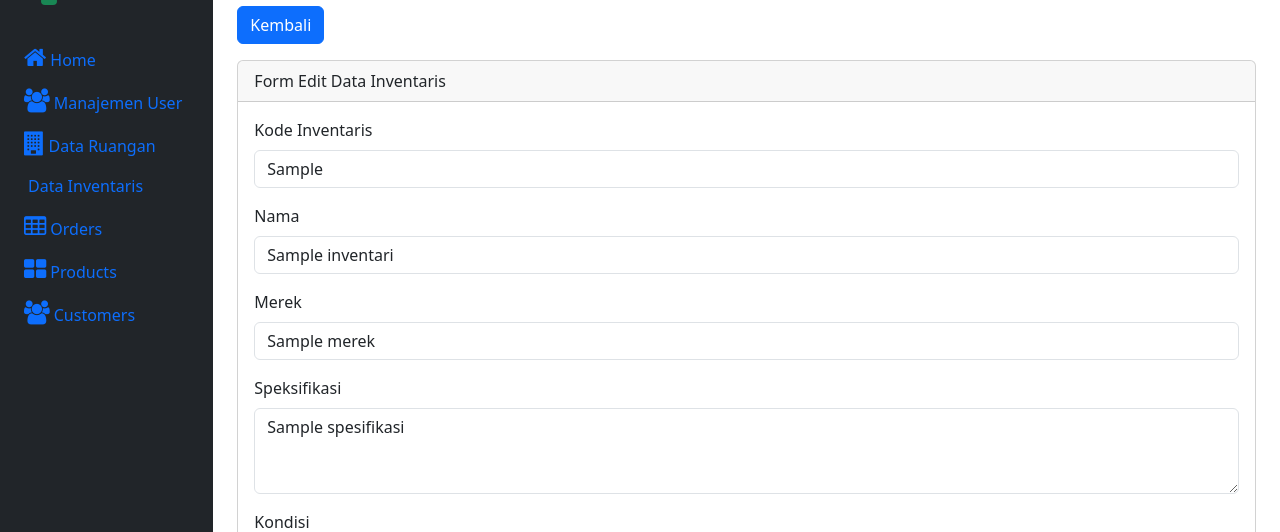
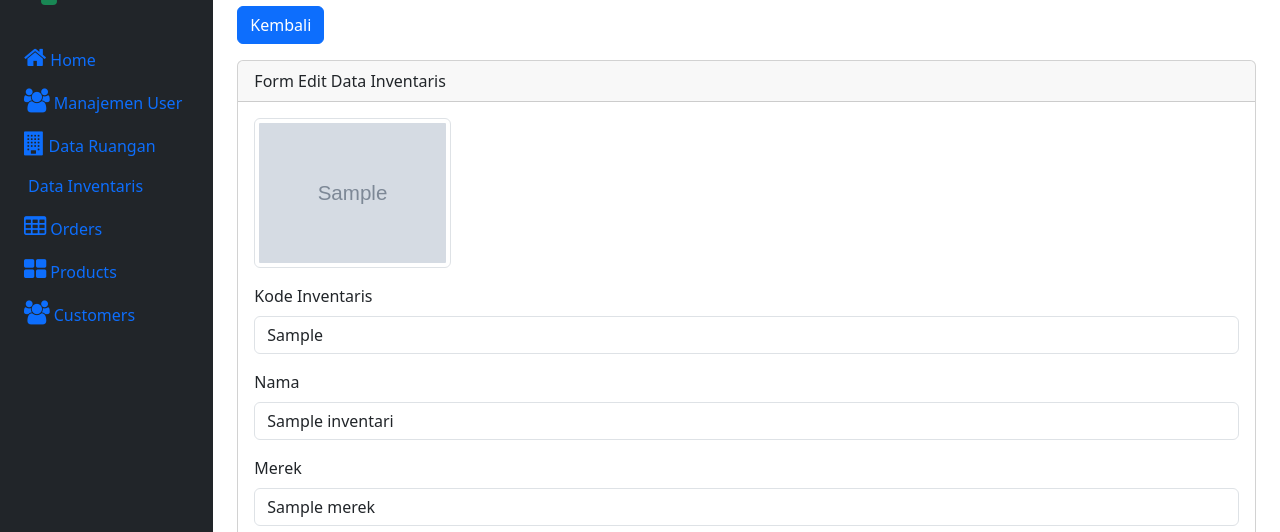
Before and after one commit to ryzntx/ci4_inventaris, a CodeIgniter 4 app: template app/Views/pages/operator/data-inventaris/edit.php in a window 1280 px wide. Shown: the part 183-715 px from the top of the page. Run offline with PHP 8.4 and a stand-in for CodeIgniter, Linux system fonts and the light colour scheme; the template is opened without the code that fills it: most values are stand-ins (such as "Sample title", 1, 10 or a date in 2020); grey boxes marked "Sample" are stand-in pictures; data that the repository does not hold is empty; some libraries are stand-ins or nearby versions.

Commit message:
Add image display and CSRF field to edit form

```diff
--- a/app/Views/pages/operator/data-inventaris/edit.php
+++ b/app/Views/pages/operator/data-inventaris/edit.php
@@ -21,6 +21,9 @@
         <div class="card-body">
             <form action="<?= base_url('data-inventaris/edit/' . $inventaris->id_inventaris) ?>" method="post"
                 enctype="multipart/form-data">
+                <img src="<?= base_url('uploads/inventaris/foto/' . $inventaris->foto) ?>" alt="Foto Inventaris"
+                    class="img-thumbnail mb-3" style="width: 20%;">
+                <?= csrf_field(); ?>
                 <div class="mb-3">
                     <label for="kode_inventaris" class="form-label">Kode Inventaris</label>
                     <input type="text" class="form-control" id="kode_inventaris" name="kode_inventaris"
```
